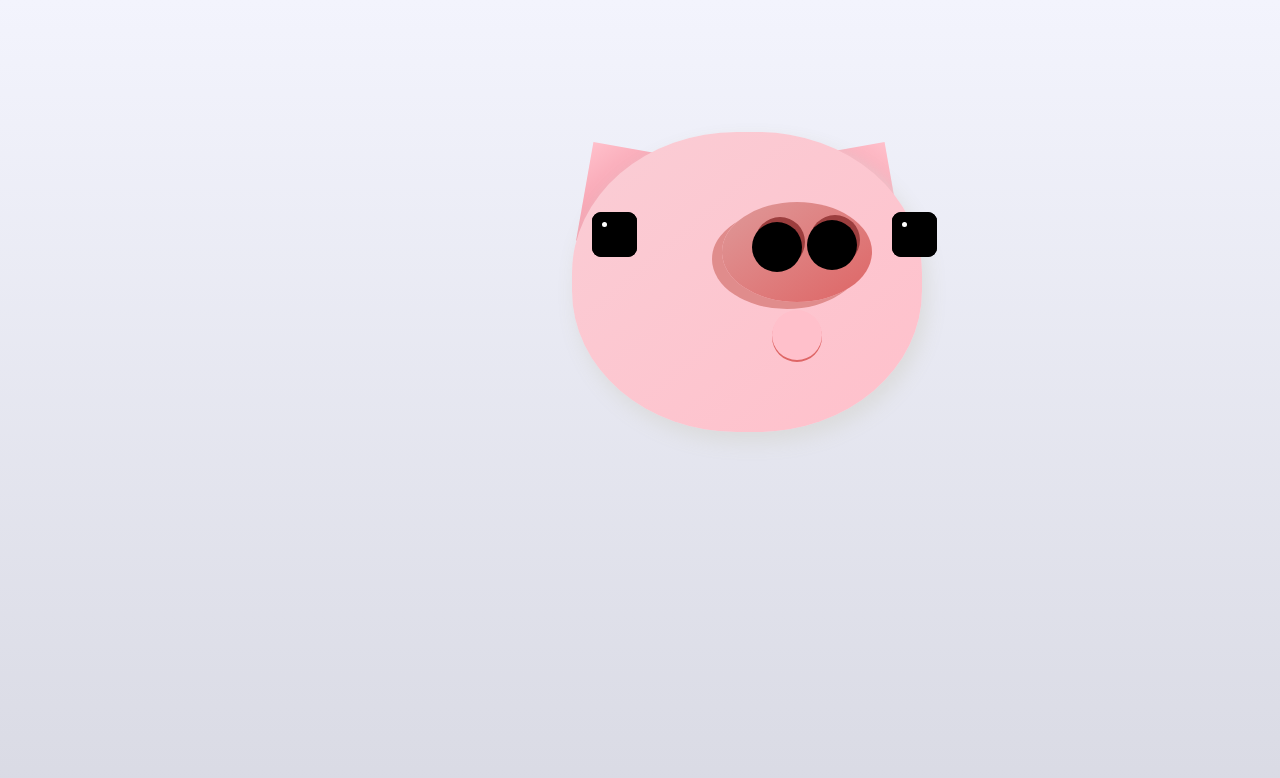
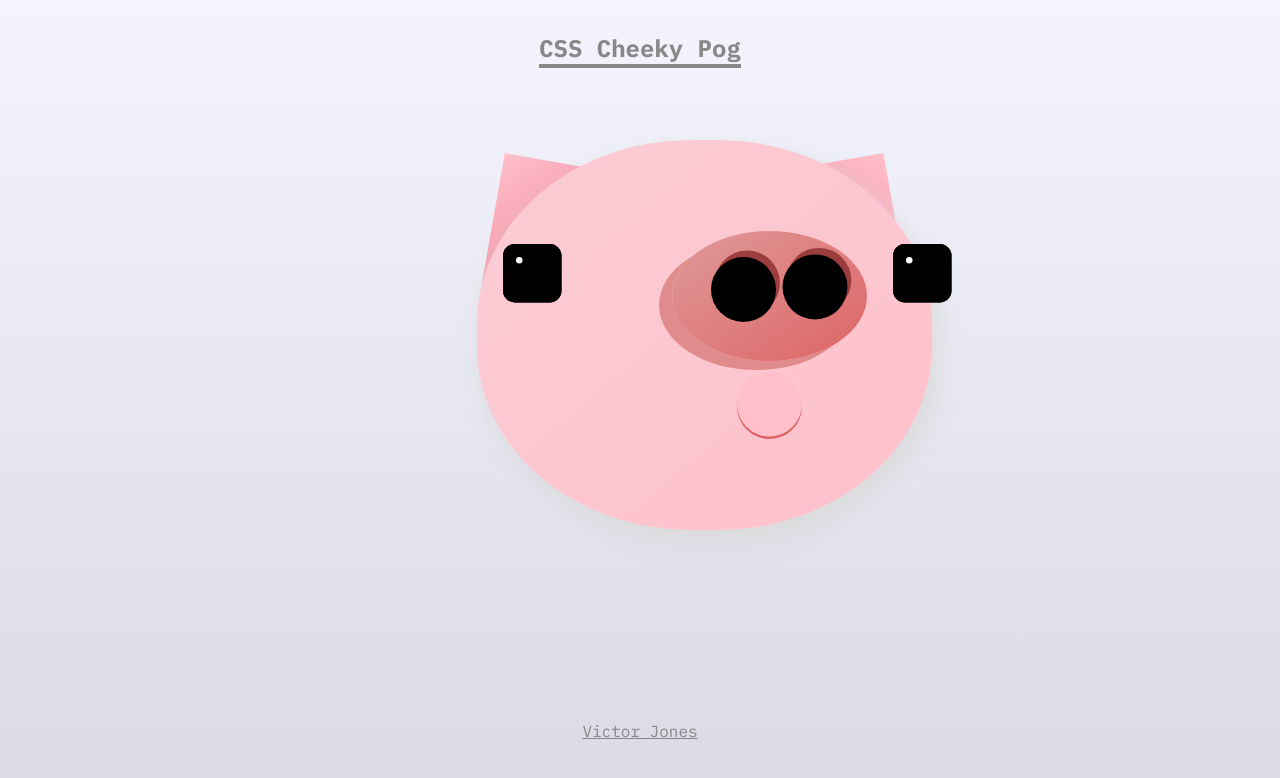
Before and after one commit to chanchowancho/cheeky-pig, a plain HTML site: page index.html in a window 1280 px wide. Drawn offline with Linux system fonts and the light colour scheme.

Commit message:
Add files via upload

```diff
--- a/index.html
+++ b/index.html
@@ -4,25 +4,39 @@
     <meta charset="UTF-8">
     <meta name="viewport" content="width=device-width, initial-scale=1.0">
     <meta http-equiv="X-UA-Compatible" content="ie=edge">
-    <title>CSS Pig</title>
+    <link href="https://fonts.googleapis.com/css?family=IBM+Plex+Mono:400,700" rel="stylesheet">
+    <title>Cheeky Pog</title>
     <style>
 
     html{
+        text-align: center;
         height: 100%;
+        font-family: 'IBM Plex Mono', monospace;
+        font-weight: 400;
     }
     body {
-
-        margin: 0;
+        text-align: center;
+        margin: 2rem;
         background-repeat: no-repeat;
         background-attachment: fixed;
         background: linear-gradient(to bottom, rgb(243, 244, 253) , rgb(217, 218, 228));
+    }
+
+     h1 {
+        color: #888;
+        margin-top: 2.5rem;
+        font-size: 1.5rem;
+        font-weight: 700;
+        display: inline;
+        border-bottom: 4px solid #888;
     }
 
     .area {
         position: relative;
         width: 600px;
         height: 400px;
-        margin: 8% auto auto 33%;
+        margin: 8% auto auto 28%;
+        transform: scale(1.3);
         /* border: 1px solid red; */
         /* background: linear-gradient(to bottom right, rgb(223, 153, 153) , #DE6565); */
     }
@@ -99,11 +113,22 @@
          transform: rotate(-10deg);
          background: linear-gradient(to bottom left, pink , rgb(235, 117, 137));
      }
-
+     footer {
+        margin-top: 10rem;
+        font-size: 1rem;
+        color: #888;
+    }
+    a {
+        color: #888;
+    }
+    a:visited {
+        color: #888;
+    }
 
     </style>
 </head>
 <body>
+    <h1>CSS Cheeky Pog</h1>
     <div class="area">
         <div class="pig-head"></div>
         <div class="left-ear"></div>
@@ -113,5 +138,10 @@
         <div class="eye"></div>
         <div class="eye"></div>
     </div>
+
+    <footer>
+            <a href="https://twitter.com/chanchowancho">Victor Jones</a>
+            <p style="color:gray;" id="text"></p>
+        </footer>
 </body>
 </html>
```
